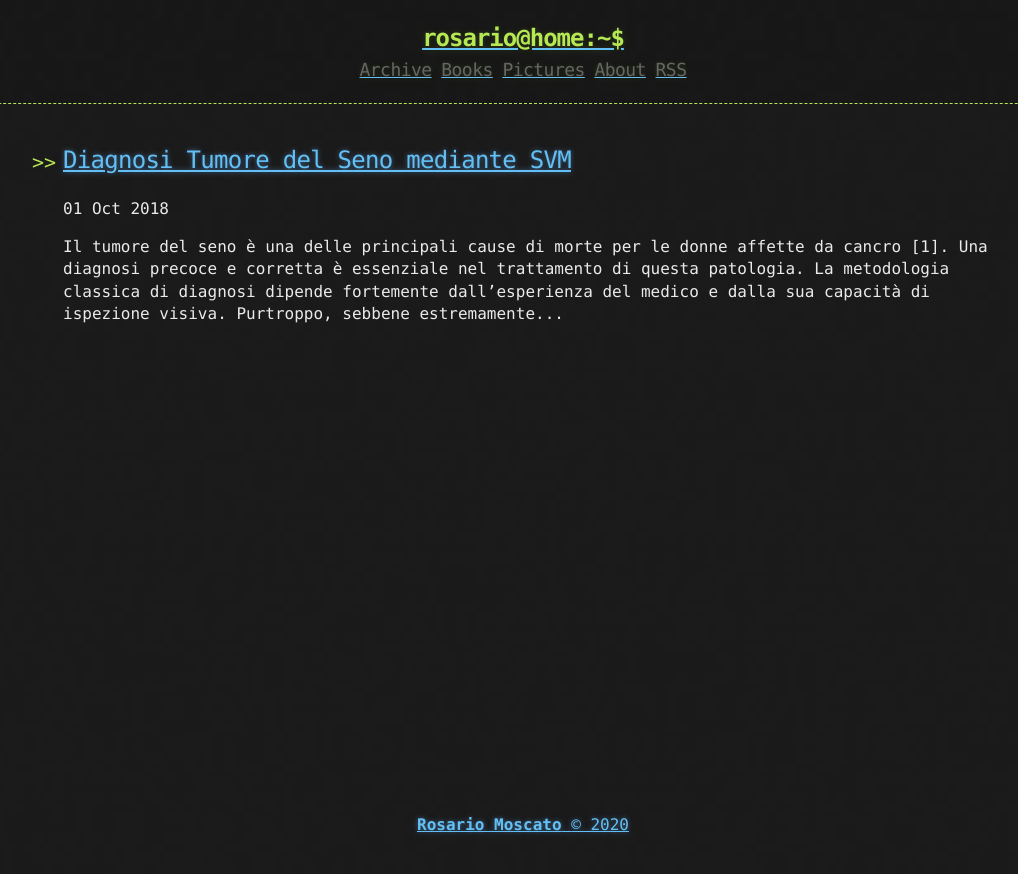
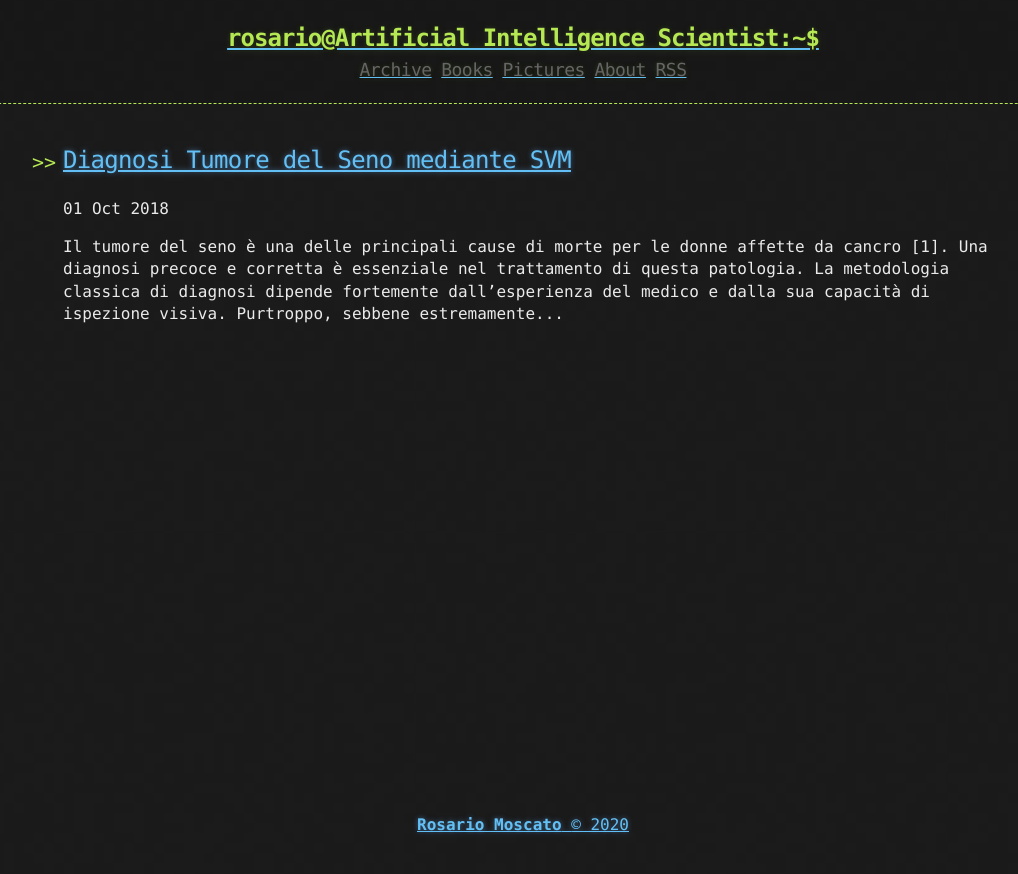
Before and after one commit to rosariomoscato/rosariomoscato.github.io, a Jekyll site: the page built from index.html, in a window 1280 px wide. Shown: the top 874 px of the page, without its empty margins (117-1135 px from the left). Built offline with Jekyll 4.4.1, drawn with Linux system fonts in a browser that asks for light colours; the list of posts is cut into pages by our own code.

Commit message:
Update header.html

```diff
--- a/_includes/header.html
+++ b/_includes/header.html
@@ -2,7 +2,7 @@
   <div>
     <a href="{{ "/" | prepend: site.baseurl | replace: '//', '/' }}">
     {% assign owner_first_name = site.owner | split: " " %}
-    <h1>{{ owner_first_name[0] | downcase }}@home:~$</h1>
+    <h1>{{ owner_first_name[0] | downcase }}@Artificial Intelligence Scientist:~$</h1>
     </a>
     <div class="header-links">
       {% include links.html %}
```
